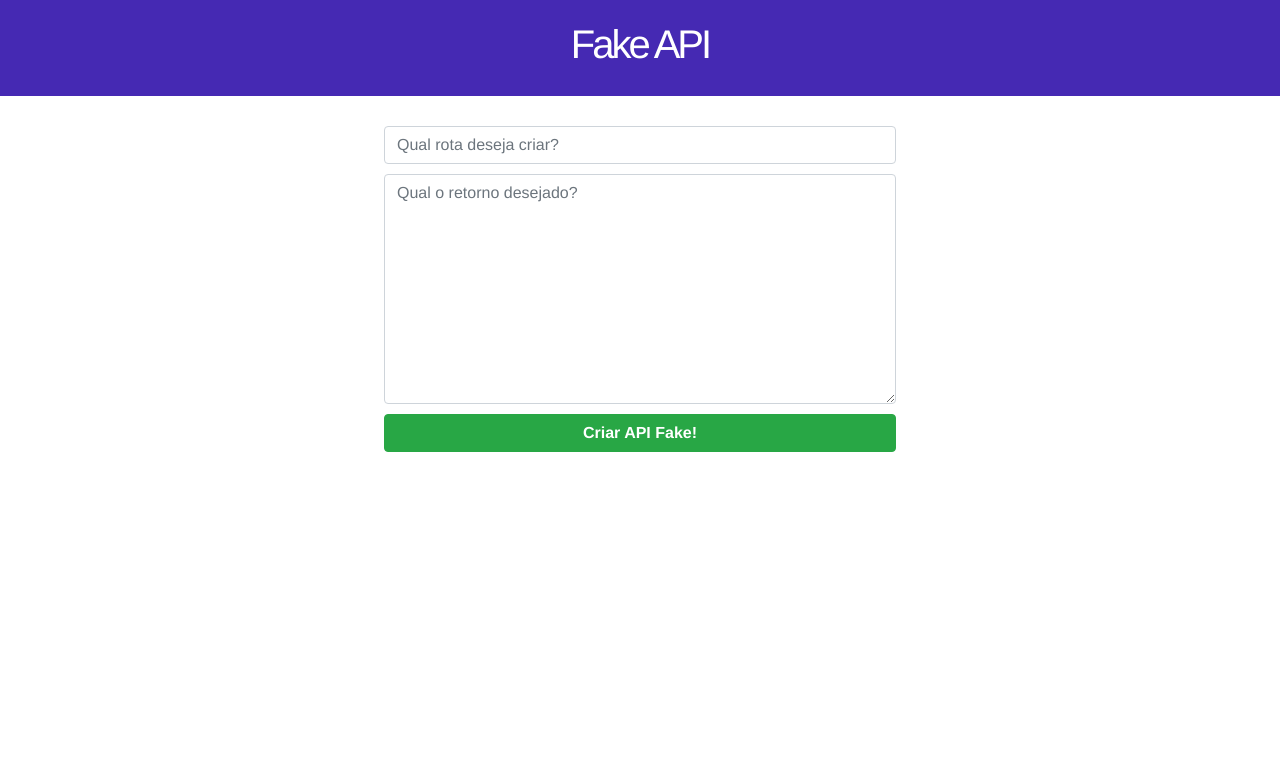
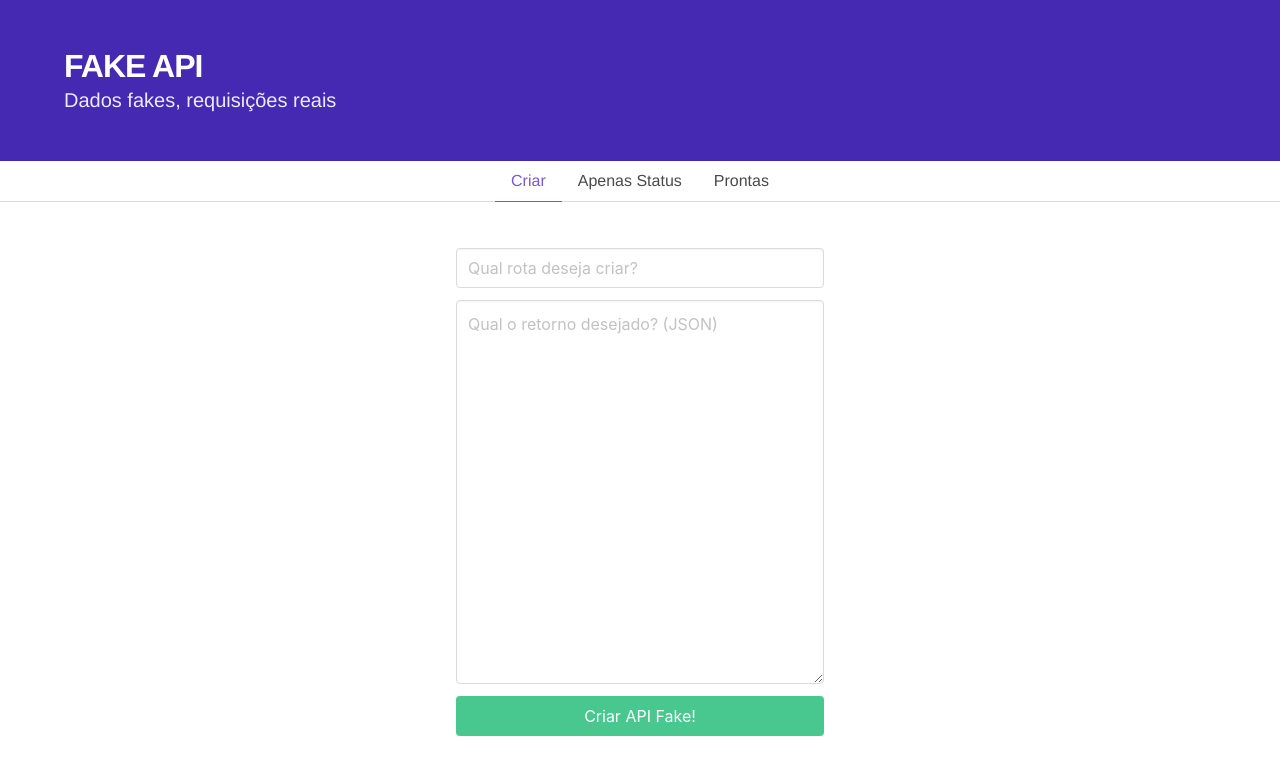
Before and after one commit to HigorC/fake-api-front, a Vue app: page / in a window 1280 px wide. Shown: the top 774 px of the page. Built offline with nearby package versions, Linux system fonts and the light colour scheme.

Commit message:
Troca Bootstrap para Buefy, modal works

```diff
--- a/public/index.html
+++ b/public/index.html
@@ -1,10 +1,12 @@
 <!DOCTYPE html>
-<html lang="en">
+<html lang="pt-br">
   <head>
     <meta charset="utf-8">
     <meta http-equiv="X-UA-Compatible" content="IE=edge">
     <meta name="viewport" content="width=device-width,initial-scale=1.0">
     <link rel="icon" href="<%= BASE_URL %>favicon.ico">
+    <!-- Material Design Icons -->
+    <link rel="stylesheet" href="https://cdn.materialdesignicons.com/2.5.94/css/materialdesignicons.min.css">
     <title>Fake API</title>
   </head>
   <body>
@@ -12,6 +14,5 @@
       <strong>We're sorry but fake-api-front doesn't work properly without JavaScript enabled. Please enable it to continue.</strong>
     </noscript>
     <div id="app"></div>
-    <!-- built files will be auto injected -->
   </body>
 </html>
--- a/src/App.vue
+++ b/src/App.vue
@@ -1,31 +1,27 @@
 <template>
   <div id="app">
     <Header/>
-    <Cadastro/>
+    <!-- <Footer/> -->
   </div>
 </template>
 
 <script>
-
 import Header from "./components/Header";
-import Cadastro from "./components/Cadastro";
+// import Footer from "./components/Footer";
 
 export default {
-  name: 'app',
+  name: "app",
   components: {
-    Header,
-    Cadastro
-  },
-}
+    Header
+  }
+};
 </script>
 
 <style>
 #app {
-  font-family: 'Avenir', Helvetica, Arial, sans-serif;
+  font-family: "Avenir", Helvetica, Arial, sans-serif;
   -webkit-font-smoothing: antialiased;
   -moz-osx-font-smoothing: grayscale;
-  text-align: center;
   color: #2c3e50;
-  /* margin-top: 60px; */
 }
 </style>
--- a/src/components/Cadastro.vue
+++ b/src/components/Cadastro.vue
@@ -1,31 +1,24 @@
 <template>
-  <div class="cadastro">
-    <b-form-input v-model="rota" placeholder="Qual rota deseja criar?"></b-form-input>
+  <div class="container">
+    <div class="columns is-centered">
+      <div class="column is-4">
+        <b-field>
+          <b-input expanded placeholder="Qual rota deseja criar?" v-model="rota"></b-input>
+        </b-field>
 
-    <b-form-textarea
-      id="textarea"
-      v-model="retorno"
-      placeholder="Qual o retorno desejado?"
-      rows="9"
-    ></b-form-textarea>
+        <b-field>
+          <b-input
+            v-model="retorno"
+            placeholder="Qual o retorno desejado? (JSON)"
+            rows="15"
+            type="textarea"
+          ></b-input>
+        </b-field>
 
-    <button class="btn btn-block btn-success btn-criar" @click="criarApi()">Criar API Fake!</button>
-
-    <b-modal
-      ref="modal-sucesso"
-      id="modal-1"
-      title="API Fake criada com sucesso!"
-      modal-cancel="false"
-    >
-      <div class="conteudo-modal">
-        Sua API está pronta para uso.
-        Acesse-a clicando
-        <a
-          target="_blank"
-          :href="linkCriado"
-        >Aqui</a>
+        <b-button class="is-fullwidth" type="is-success" @click="criarApi()">Criar API Fake!</b-button>
       </div>
-    </b-modal>
+    </div>
+    <b-loading :is-full-page="true" :active.sync="isLoading" :can-cancel="false"></b-loading>
   </div>
 </template>
 
@@ -38,12 +31,14 @@ export default {
     return {
       rota: "",
       retorno: "",
-      linkCriado: ""
+      linkCriado: "",
+       isLoading: false
     };
   },
   methods: {
     criarApi: function() {
       const proxyurl = "https://cors-anywhere.herokuapp.com/";
+      this.isLoading = true;
 
       axios
         .post(
@@ -52,8 +47,17 @@ export default {
         )
         .then(response => {
           if (response.status == 203) {
+            this.isLoading = false;
             this.linkCriado = response.data.rota;
-            this.$refs["modal-sucesso"].show();
+
+            this.$dialog.alert({
+              title: "API Fake criada com sucesso!",
+              type: "is-success",
+              message: ` Sua API está pronta para uso. Acesse-a clicando  <a target='_blank' href=${
+                response.data.rota
+              }>neste link.</a>`,
+              confirmText: "Fechar!"
+            });
           }
           console.log(response);
         });
@@ -62,16 +66,8 @@ export default {
 };
 </script>
 
-<style lang="less">
-.cadastro {
-  padding: 30px 30%;
-
-  #textarea,
-  .btn-criar {
-    margin-top: 10px;
-  }
-  .btn-criar {
-    font-weight: bold;
-  }
+<style scoped lang="less">
+.container {
+  margin-top: 30px;
 }
 </style>
--- /dev/null
+++ b/src/components/Footer.vue
@@ -0,0 +1,27 @@
+<template>
+  <footer class="footer">
+    <div class="content has-text-left">
+      <p>
+        <strong>Bulma</strong> by
+        <a href="https://jgthms.com">Jeremy Thomas</a>. The source code is licensed
+        <a href="http://opensource.org/licenses/mit-license.php">MIT</a>. The website content
+        is licensed
+        <a
+          href="http://creativecommons.org/licenses/by-nc-sa/4.0/"
+        >CC BY NC SA 4.0</a>.
+      </p>
+    </div>
+  </footer>
+</template>
+
+<script>
+export default {};
+</script>
+
+<style scoped lang="less">
+.footer {
+  bottom: 0;
+  width: 100%;
+  padding: 2rem 1.5rem 2rem;
+}
+</style>
--- a/src/components/Header.vue
+++ b/src/components/Header.vue
@@ -1,23 +1,53 @@
 <template>
-  <div class="header">
-    <h1 class="titulo">Fake API</h1>
+  <div>
+    <section class="hero is-primary">
+      <div class="hero-body">
+        <div class="container">
+          <h1 class="title">FAKE API</h1>
+          <h2 class="subtitle">Dados fakes, requisições reais</h2>
+        </div>
+      </div>
+    </section>
+
+    <b-tabs position="is-centered" class="block">
+      <b-tab-item label="Criar" >
+        <Cadastro/>
+      </b-tab-item>
+
+      <b-tab-item label="Apenas Status">
+        Lorem
+        <br>ipsum
+        <br>dolor
+        <br>sit
+        <br>amet.
+      </b-tab-item>
+
+      <b-tab-item label="Prontas">
+        Lorem
+        <br>ipsum
+        <br>dolor
+        <br>sit
+        <br>amet.
+      </b-tab-item>
+    </b-tabs>
   </div>
 </template>
 
 <script>
+import Cadastro from "./Cadastro";
+
 export default {
-  name: "Header"
+  components: {
+    Cadastro
+  }
 };
 </script>
 
-<style lang="less">
-.header {
-  padding: 20px 0 20px 0;
-  background-color: #4529b3;
-
-  .titulo {
-    color: #ffffff;
-    letter-spacing: -3px;
+<style scoped lang="less">
+.hero {
+  background-color: #4529b3 !important;
+  .title {
+    letter-spacing: -1px;
   }
 }
 </style>
```
Also changed, not shown: package.json (+6 -4 lines), src/main.js (+3 -5 lines), 1 other file (tests, documents, lock files or other folders).
